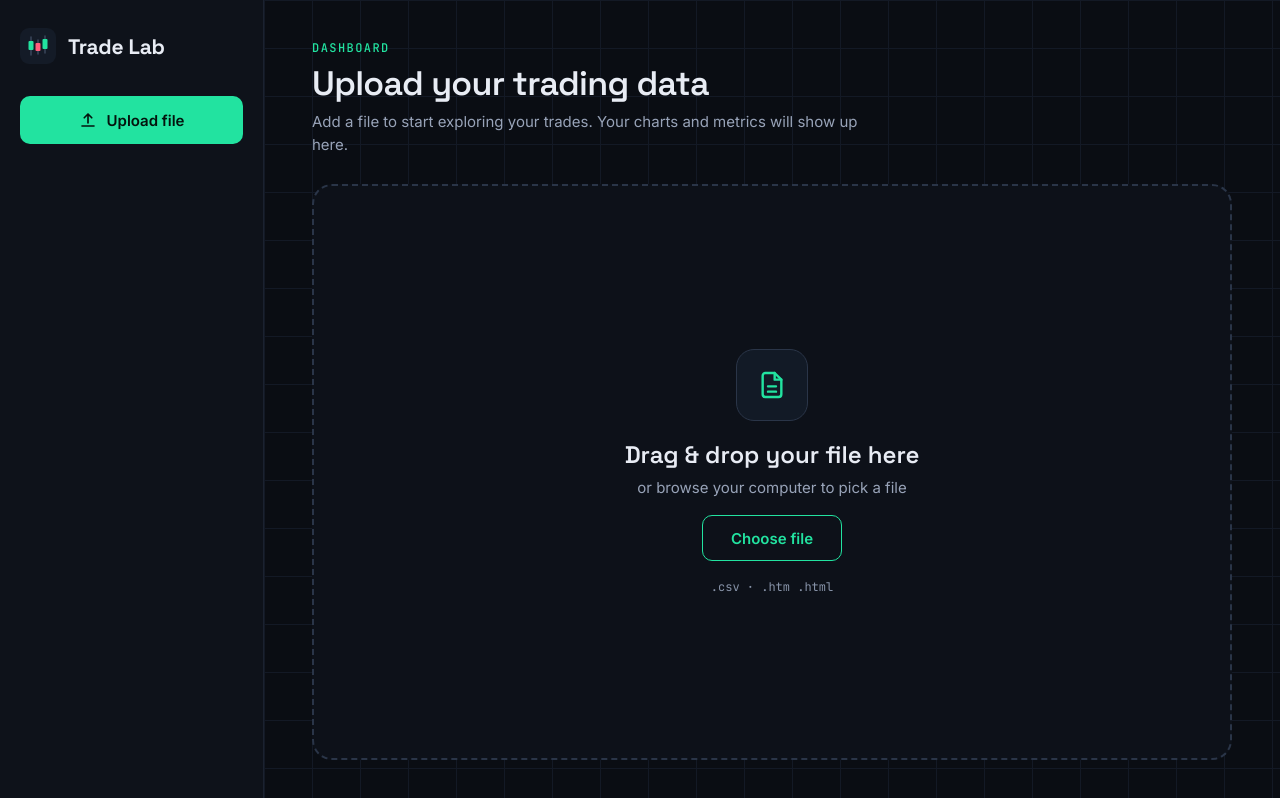
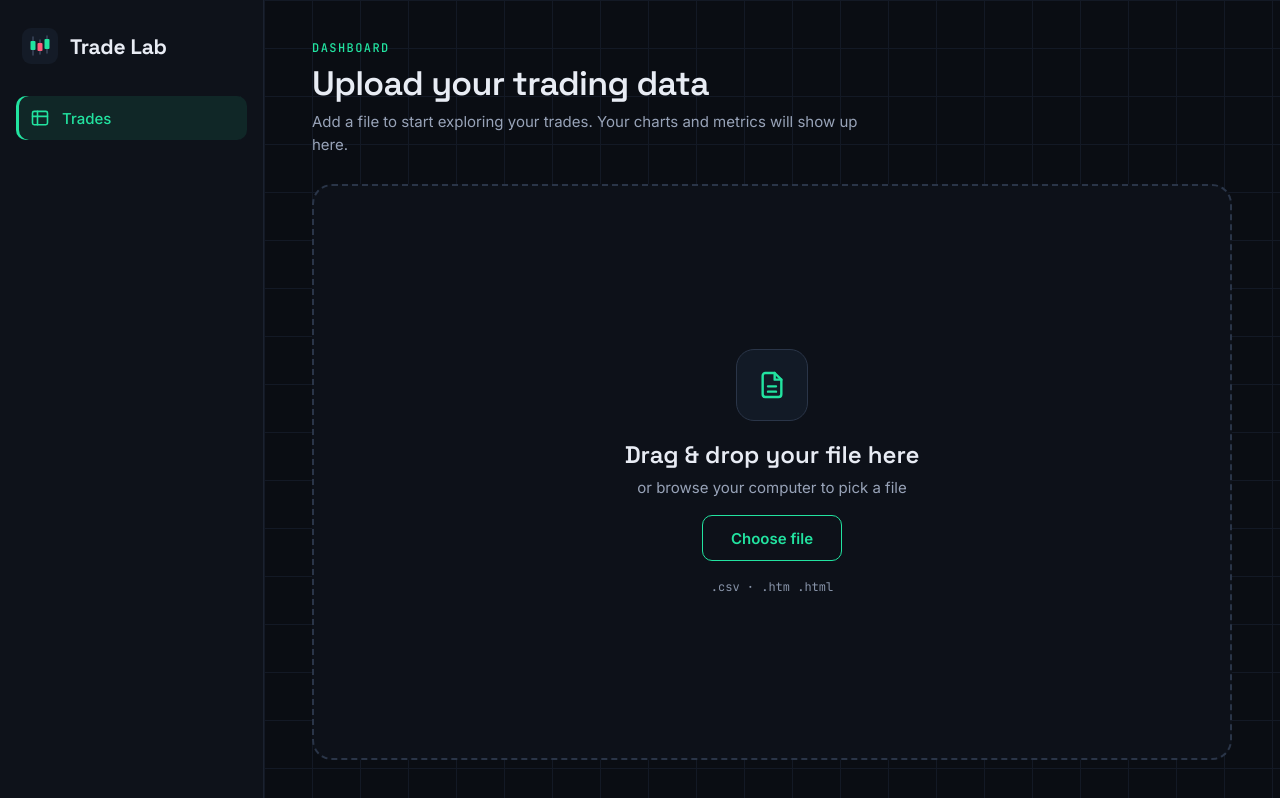
Before and after one commit to Arminmow/Trade-Lab, a React (Vite) app: page /trades in a window 1280 px wide. Built offline with nearby package versions, Linux system fonts and the light colour scheme.

Commit message:
changed sidebar to use defined tabs

```diff
--- a/src/components/Sidebar/Sidebar.module.css
+++ b/src/components/Sidebar/Sidebar.module.css
@@ -1,7 +1,7 @@
 .sidebar {
   width: 264px;
   flex-shrink: 0;
-  padding: 28px 20px;
+  padding: 28px 16px;
   background: var(--surface);
   border-right: 1px solid var(--border);
   display: flex;
@@ -13,6 +13,7 @@
   display: flex;
   align-items: center;
   gap: 12px;
+  padding: 0 6px;
 }
 
 .brandName {
@@ -22,33 +23,41 @@
   letter-spacing: -0.01em;
 }
 
-.uploadButton {
-  width: 100%;
-  min-height: 48px;
+.nav {
+  display: flex;
+  flex-direction: column;
+  gap: 4px;
+}
+
+.tab {
   display: flex;
   align-items: center;
-  justify-content: center;
-  gap: 10px;
-  border: 0;
+  gap: 12px;
+  min-height: 44px;
+  padding: 0 14px;
   border-radius: 10px;
-  background: var(--accent);
-  color: var(--accent-ink);
-  font: 600 15px var(--font-body);
-  cursor: pointer;
-  transition: filter 0.15s, transform 0.15s;
+  color: var(--muted);
+  font: 500 15px var(--font-body);
+  text-decoration: none;
+  transition: background 0.15s, color 0.15s;
 }
 
-.uploadButton:hover {
-  filter: brightness(1.1);
+.tab:hover {
+  background: var(--surface-hover);
+  color: var(--text);
 }
 
-.uploadButton:active {
-  transform: translateY(1px);
+.tab:focus-visible {
+  outline: 2px solid #fff;
+  outline-offset: 2px;
 }
 
-.uploadButton:focus-visible {
-  outline: 2px solid #fff;
-  outline-offset: 2px;
+/* NavLink adds this class for the tab that matches the current URL */
+.active,
+.active:hover {
+  background: var(--accent-soft);
+  color: var(--accent);
+  box-shadow: inset 3px 0 0 var(--accent);
 }
 
 @media (max-width: 820px) {
@@ -59,4 +68,13 @@
     padding: 20px;
     gap: 20px;
   }
+
+  .nav {
+    flex-direction: row;
+    overflow-x: auto;
+  }
+
+  .tab {
+    flex-shrink: 0;
+  }
 }
--- a/src/components/Sidebar/Sidebar.tsx
+++ b/src/components/Sidebar/Sidebar.tsx
@@ -1,10 +1,8 @@
+import { NavLink } from "react-router";
+import { tabs } from "../../tabs";
 import styles from "./Sidebar.module.css";
 
-interface SidebarProps {
-  onUploadClick: () => void;
-}
-
-function Sidebar({ onUploadClick }: SidebarProps) {
+function Sidebar() {
   return (
     <aside className={styles.sidebar}>
       <div className={styles.brand}>
@@ -12,11 +10,17 @@ function Sidebar({ onUploadClick }: SidebarProps) {
         <span className={styles.brandName}>Trade Lab</span>
       </div>
 
-      <nav aria-label="Main">
-        <button type="button" className={styles.uploadButton} onClick={onUploadClick}>
-          <UploadIcon />
-          Upload file
-        </button>
+      <nav className={styles.nav} aria-label="Main">
+        {tabs.map((tab) => (
+          <NavLink
+            key={tab.path}
+            to={`/${tab.path}`}
+            className={({ isActive }) => `${styles.tab} ${isActive ? styles.active : ""}`}
+          >
+            {tab.icon}
+            {tab.label}
+          </NavLink>
+        ))}
       </nav>
     </aside>
   );
@@ -34,12 +38,4 @@ function LogoIcon() {
   );
 }
 
-function UploadIcon() {
-  return (
-    <svg width="18" height="18" viewBox="0 0 24 24" fill="none" stroke="currentColor" strokeWidth="2.2" strokeLinecap="round" strokeLinejoin="round" aria-hidden="true">
-      <path d="M12 16V4M7 9l5-5 5 5M4 20h16" />
-    </svg>
-  );
-}
-
 export default Sidebar;
--- /dev/null
+++ b/src/icons.tsx
@@ -0,0 +1,8 @@
+export function TableIcon() {
+  return (
+    <svg width="20" height="20" viewBox="0 0 24 24" fill="none" stroke="currentColor" strokeWidth="1.9" strokeLinecap="round" strokeLinejoin="round" aria-hidden="true">
+      <rect x="3" y="4" width="18" height="16" rx="2" />
+      <path d="M3 10h18M9 4v16" />
+    </svg>
+  );
+}
--- /dev/null
+++ b/src/pages/Trades/TradesPage.tsx
@@ -0,0 +1,3 @@
+export default function TradesPage() {
+  return <h1>Trades</h1>;
+}
--- a/src/styles/global.css
+++ b/src/styles/global.css
@@ -12,6 +12,8 @@
   --accent: #22e3a0;
   --accent-ink: #04130d;
   --loss: #ff5c7a;
+  --surface-hover: #131925;
+  --accent-soft: rgba(34, 227, 160, 0.1);
 
   --font-body: "Inter", system-ui, sans-serif;
   --font-display: "Space Grotesk", sans-serif;
--- /dev/null
+++ b/src/tabs.tsx
@@ -0,0 +1,18 @@
+import type { ReactNode } from "react";
+import { TableIcon } from "./icons";
+import TradesPage from "./pages/Trades/TradesPage";
+
+export interface AppTab {
+  path: string; // URL segment: "trades" -> /trades
+  label: string; // text shown in the sidebar
+  icon: ReactNode;
+  element: ReactNode; // page rendered in the main view
+}
+
+// Single source of truth: the sidebar and the router both read this list.
+export const tabs: AppTab[] = [
+  { path: "trades", label: "Trades", icon: <TableIcon />, element: <TradesPage /> },
+  // later: { path: "charts", label: "Charts", icon: <ChartIcon />, element: <ChartsPage /> },
+];
+
+export const defaultTabPath = tabs[0]!.path;
```
